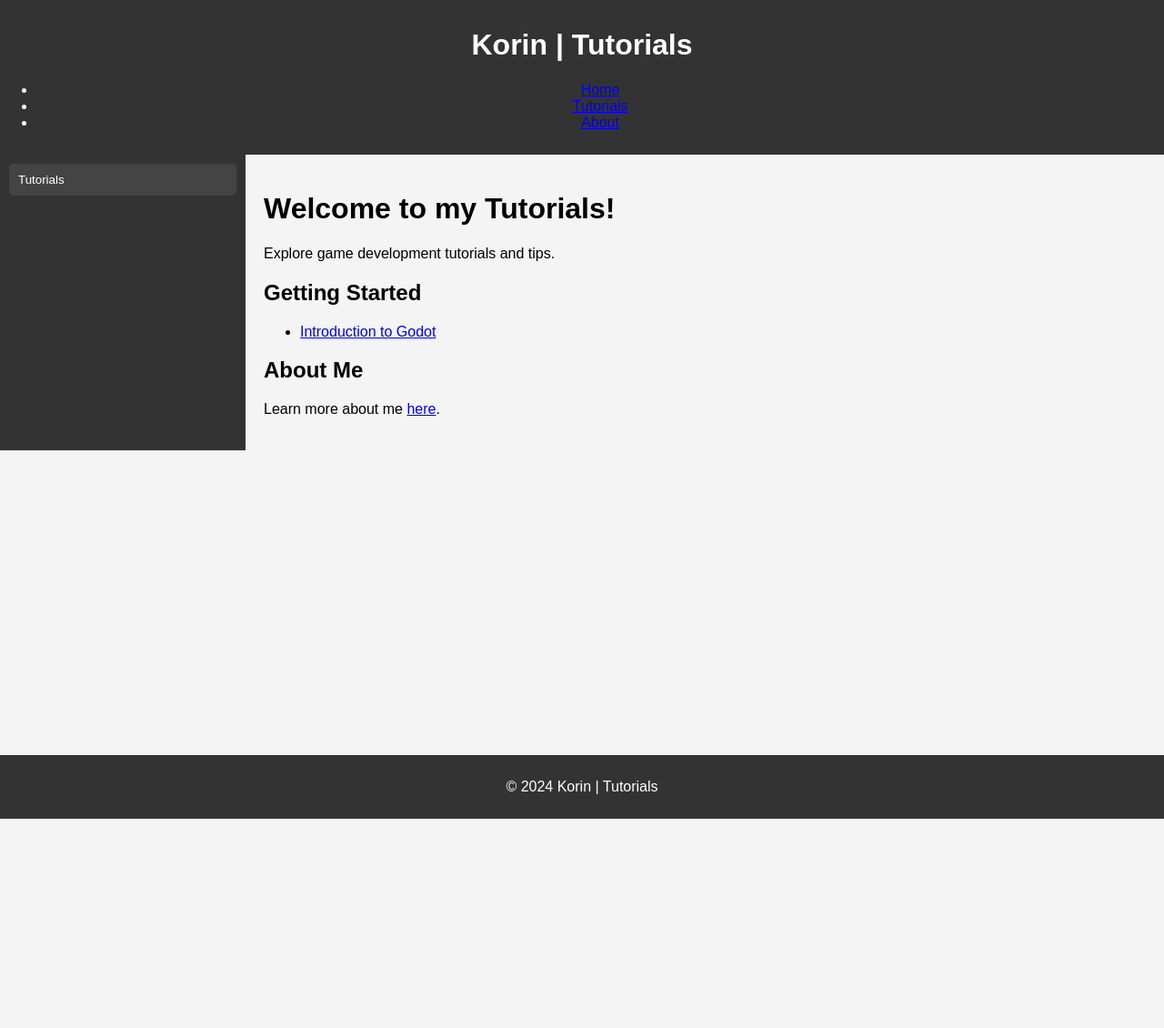
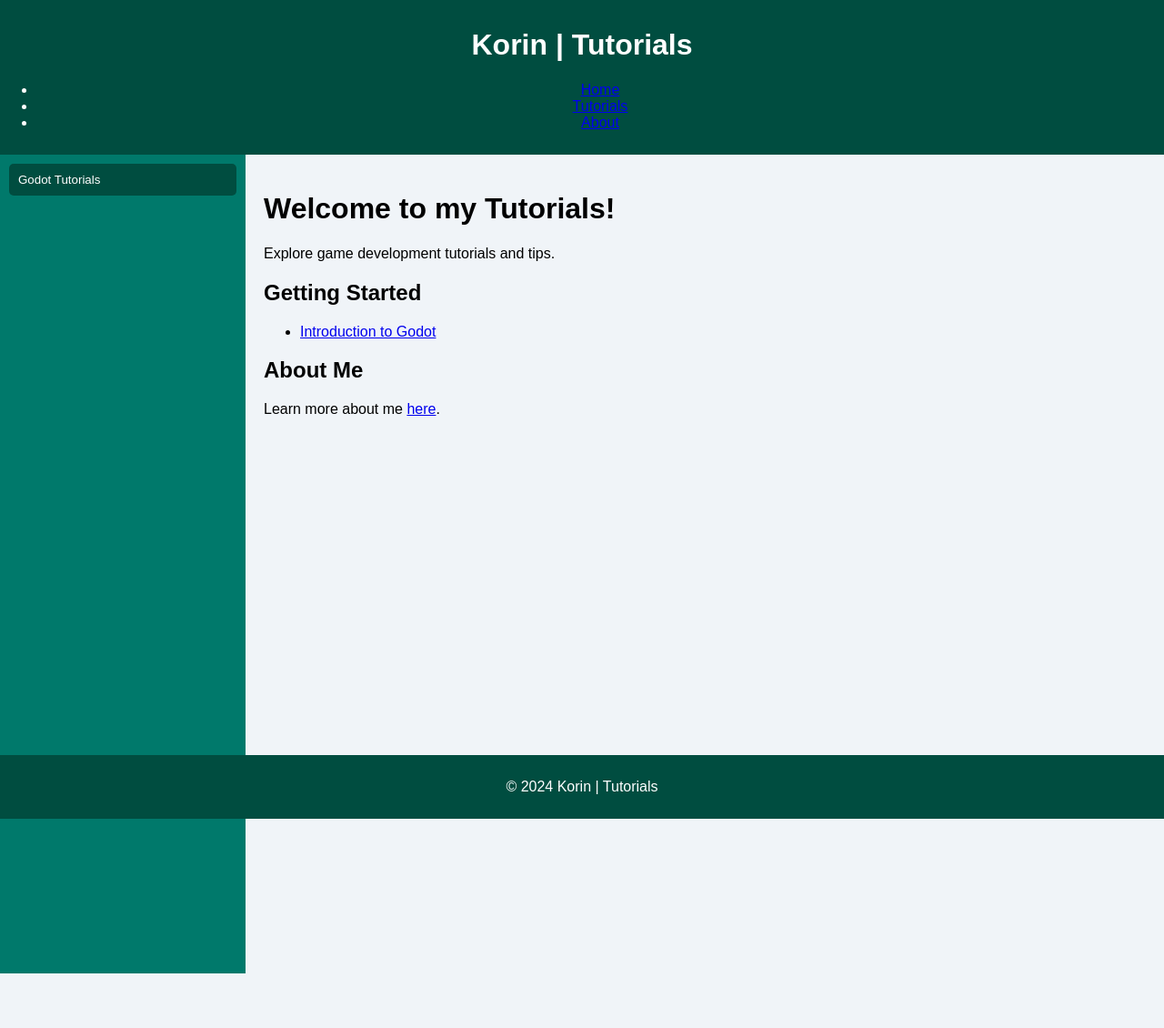
Before and after one commit to ItsKorin/tutorials.itskorin.online, a Jekyll site: the page built from index.md, in a window 1280 px wide. Shown: the whole page at 91% size. Built offline with Jekyll 4.4.1, drawn with Linux system fonts in a browser that asks for light colours; before the commit the page ends 900 px from its top, so only the background shows below that.

Commit message:
css and sidebar

```diff
--- a/_data/sidebar.yml
+++ b/_data/sidebar.yml
@@ -1,6 +1,6 @@
-- title: Tutorials
+- title: Godot Tutorials
   links:
-    - name: Godot
+    - name: Godot Basics
       url: /godot/
     - name: Custom Godot Nodes
       url: /godot-custom-nodes
--- a/assets/main.css
+++ b/assets/main.css
@@ -3,36 +3,38 @@ body {
   font-family: Arial, sans-serif;
   margin: 0;
   padding: 0;
-  background-color: #f4f4f4;
+  background-color: #f0f4f8; /* Light background for a modern look */
 }
 
 header {
-  background: #333;
-  color: #fff;
+  background: #004d40; /* Dark teal background */
+  color: #ffffff;
   padding: 10px 0;
   text-align: center;
 }
 
 header h1 a {
-  color: #fff;
+  color: #ffffff;
   text-decoration: none;
 }
 
 .container {
   display: flex;
+  min-height: 100vh; /* Ensure full height for the footer positioning */
+  margin-bottom: 60px; /* Space for footer */
 }
 
 .sidebar {
   width: 250px;
-  background: #333;
-  color: #fff;
+  background: #00796b; /* Teal background for sidebar */
+  color: #ffffff;
   padding: 10px;
 }
 
 .sidebar .collapsible {
-  background: #444;
+  background: #004d40; /* Darker teal for collapsibles */
   border: none;
-  color: #fff;
+  color: #ffffff;
   padding: 10px;
   width: 100%;
   text-align: left;
@@ -43,7 +45,7 @@ header h1 a {
 
 .sidebar .content {
   display: none;
-  background: #555;
+  background: #004d40; /* Darker teal for content area */
   padding: 10px;
 }
 
@@ -57,7 +59,7 @@ header h1 a {
 }
 
 .sidebar .content ul li a {
-  color: #fff;
+  color: #ffffff;
   text-decoration: none;
 }
 
@@ -67,11 +69,11 @@ main {
 }
 
 footer {
-  background: #333;
-  color: #fff;
+  background: #004d40; /* Match footer background with header */
+  color: #ffffff;
   text-align: center;
   padding: 10px 0;
-  position: absolute;
+  position: fixed; /* Fix to bottom of the page */
   width: 100%;
   bottom: 0;
 }
```
